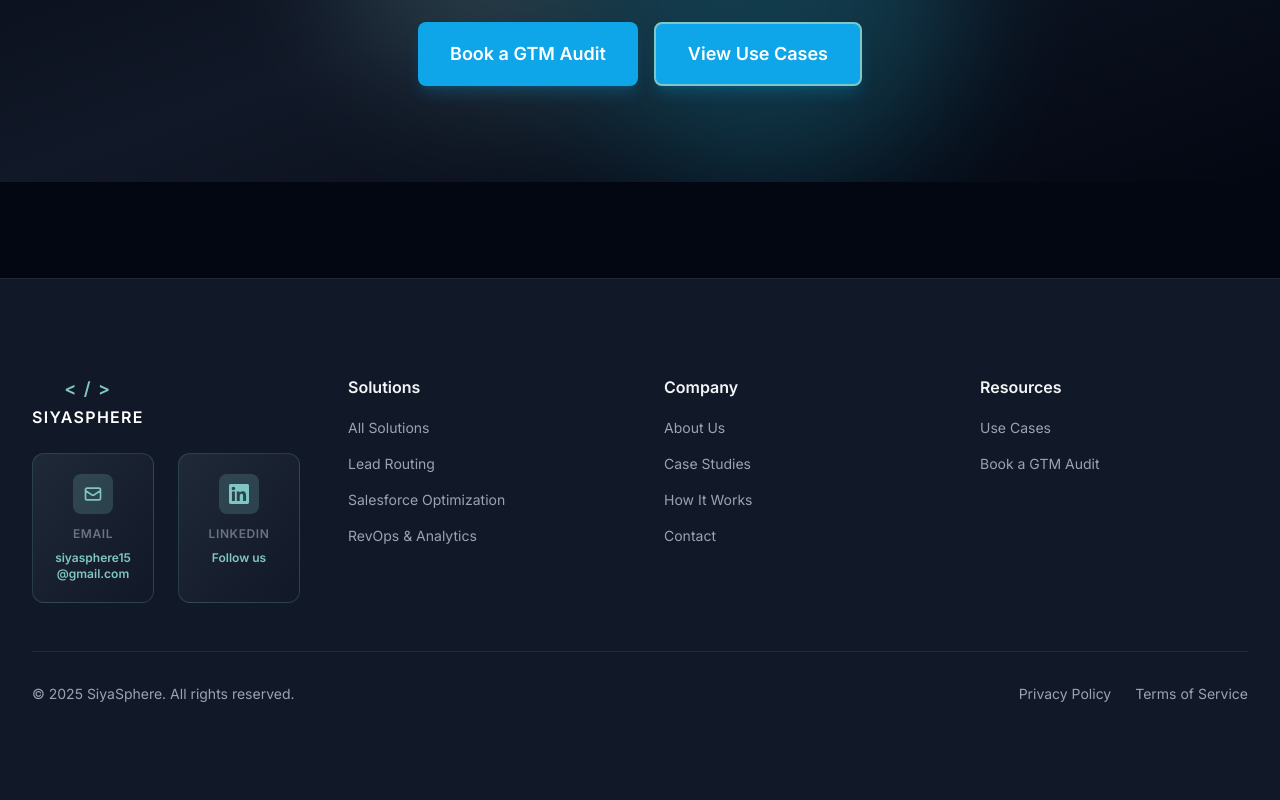
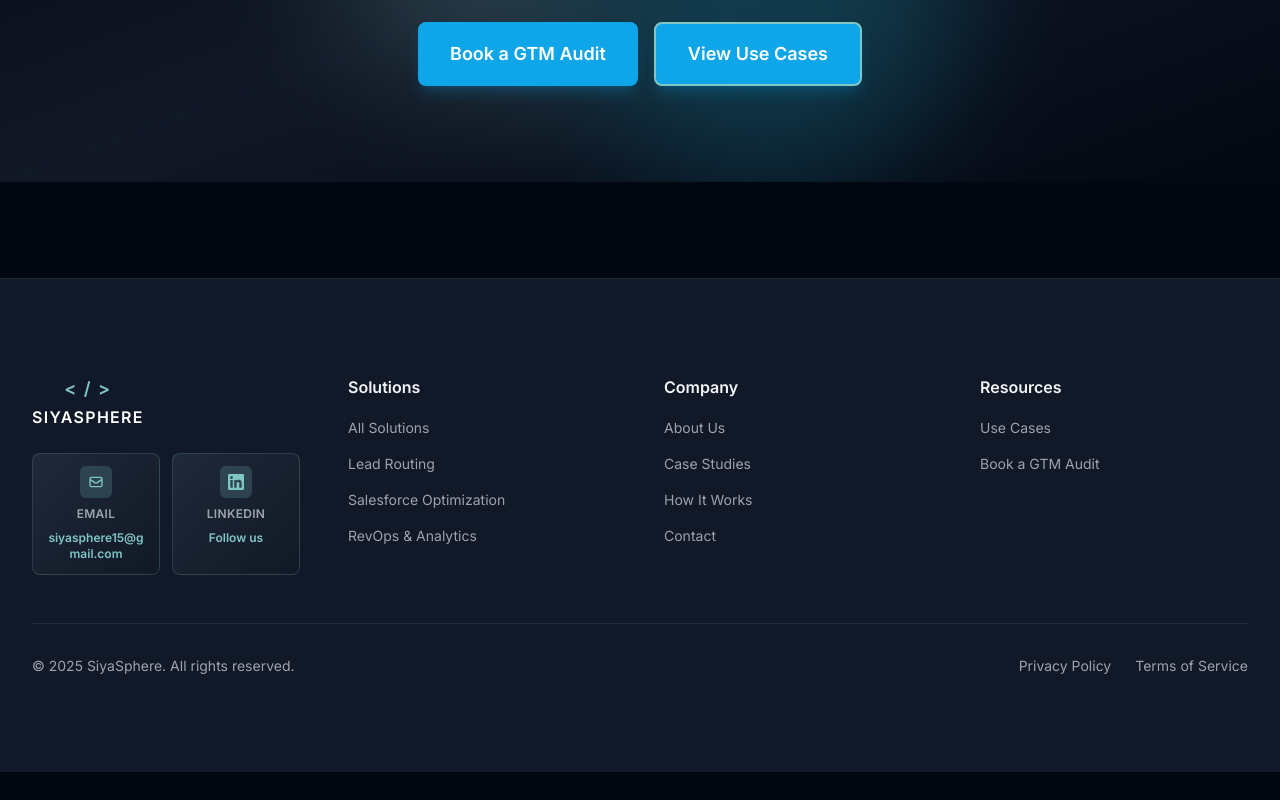
Before and after one commit to ambujshukla43/siyasphere-website, a Next.js app: page / in a window 1280 px wide. Shown: the part 4270-5070 px from the top of the page. After the commit the page ends 5042 px from the top, so only its background shows below. Built offline with nearby package versions, Linux system fonts and the light colour scheme.

Commit message:
Optimize footer contact cards - make them more compact and visually appealing

```diff
--- a/components/layout/Footer.tsx
+++ b/components/layout/Footer.tsx
@@ -35,13 +35,13 @@ export default function Footer() {
             </Link>
 
             {/* Contact & Social Sections */}
-            <div className="grid grid-cols-2 gap-6">
+            <div className="grid grid-cols-1 sm:grid-cols-2 gap-3">
               {/* Contact Section */}
-              <div className="bg-gradient-to-br from-gray-800 to-gray-900 rounded-xl border border-[#7FC6C4]/20 p-5 hover:border-[#7FC6C4]/40 transition-all duration-300">
-                <div className="flex flex-col items-center">
-                  <div className="w-10 h-10 rounded-lg bg-[#7FC6C4]/20 flex items-center justify-center mb-3">
+              <div className="bg-gradient-to-br from-gray-800 to-gray-900 rounded-lg border border-[#7FC6C4]/20 p-3 hover:border-[#7FC6C4]/60 transition-all duration-300 hover:shadow-md hover:shadow-[#7FC6C4]/10">
+                <div className="flex flex-col items-center space-y-2">
+                  <div className="w-8 h-8 rounded-md bg-[#7FC6C4]/20 flex items-center justify-center">
                     <svg
-                      className="w-5 h-5 text-[#7FC6C4]"
+                      className="w-4 h-4 text-[#7FC6C4]"
                       fill="none"
                       strokeLinecap="round"
                       strokeLinejoin="round"
@@ -52,12 +52,12 @@ export default function Footer() {
                       <path d="M3 8l7.89 5.26a2 2 0 002.22 0L21 8M5 19h14a2 2 0 002-2V7a2 2 0 00-2-2H5a2 2 0 00-2 2v10a2 2 0 002 2z" />
                     </svg>
                   </div>
-                  <p className="text-xs font-semibold text-gray-500 uppercase tracking-wider mb-2">
+                  <p className="text-xs font-semibold text-gray-400 uppercase tracking-wide">
                     Email
                   </p>
                   <a
                     href="mailto:siyasphere15@gmail.com"
-                    className="text-[#7FC6C4] hover:text-cyan-400 text-xs font-semibold transition-colors text-center break-all"
+                    className="text-[#7FC6C4] hover:text-cyan-400 text-xs font-semibold transition-colors text-center break-all line-clamp-2"
                   >
                     siyasphere15@gmail.com
                   </a>
@@ -65,11 +65,11 @@ export default function Footer() {
               </div>
 
               {/* Social Section */}
-              <div className="bg-gradient-to-br from-gray-800 to-gray-900 rounded-xl border border-[#7FC6C4]/20 p-5 hover:border-[#7FC6C4]/40 transition-all duration-300">
-                <div className="flex flex-col items-center">
-                  <div className="w-10 h-10 rounded-lg bg-[#7FC6C4]/20 flex items-center justify-center mb-3">
+              <div className="bg-gradient-to-br from-gray-800 to-gray-900 rounded-lg border border-[#7FC6C4]/20 p-3 hover:border-[#7FC6C4]/60 transition-all duration-300 hover:shadow-md hover:shadow-[#7FC6C4]/10">
+                <div className="flex flex-col items-center space-y-2">
+                  <div className="w-8 h-8 rounded-md bg-[#7FC6C4]/20 flex items-center justify-center">
                     <svg
-                      className="w-5 h-5 text-[#7FC6C4]"
+                      className="w-4 h-4 text-[#7FC6C4]"
                       fill="currentColor"
                       viewBox="0 0 24 24"
                       aria-hidden="true"
@@ -77,7 +77,7 @@ export default function Footer() {
                       <path d="M20.447 20.452h-3.554v-5.569c0-1.328-.027-3.037-1.852-3.037-1.853 0-2.136 1.445-2.136 2.939v5.667H9.351V9h3.414v1.561h.046c.477-.9 1.637-1.85 3.37-1.85 3.601 0 4.267 2.37 4.267 5.455v6.286zM5.337 7.433c-1.144 0-2.063-.926-2.063-2.065 0-1.138.92-2.063 2.063-2.063 1.14 0 2.064.925 2.064 2.063 0 1.139-.925 2.065-2.064 2.065zm1.782 13.019H3.555V9h3.564v11.452zM22.225 0H1.771C.792 0 0 .774 0 1.729v20.542C0 23.227.792 24 1.771 24h20.451C23.2 24 24 23.227 24 22.271V1.729C24 .774 23.2 0 22.222 0h.003z" />
                     </svg>
                   </div>
-                  <p className="text-xs font-semibold text-gray-500 uppercase tracking-wider mb-2">
+                  <p className="text-xs font-semibold text-gray-400 uppercase tracking-wide">
                     LinkedIn
                   </p>
                   <a
```
